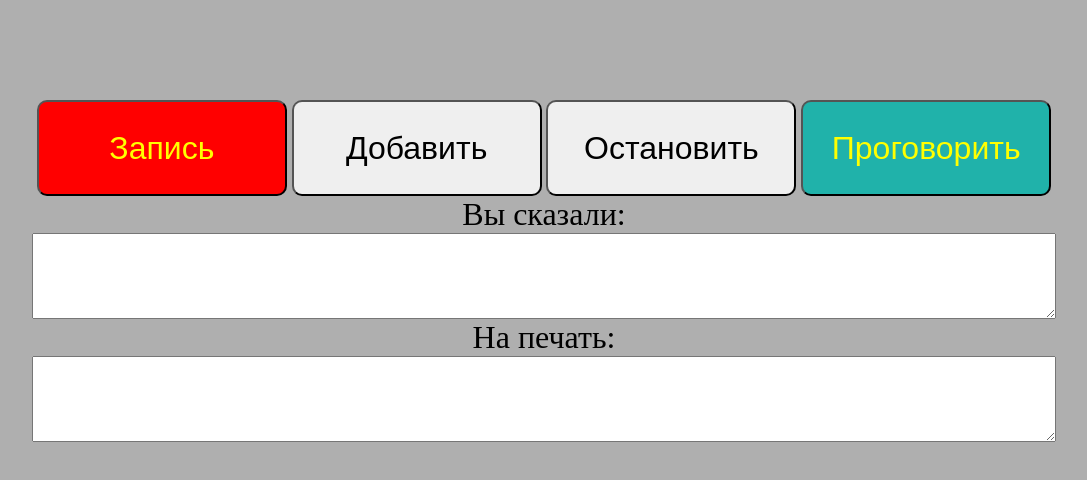
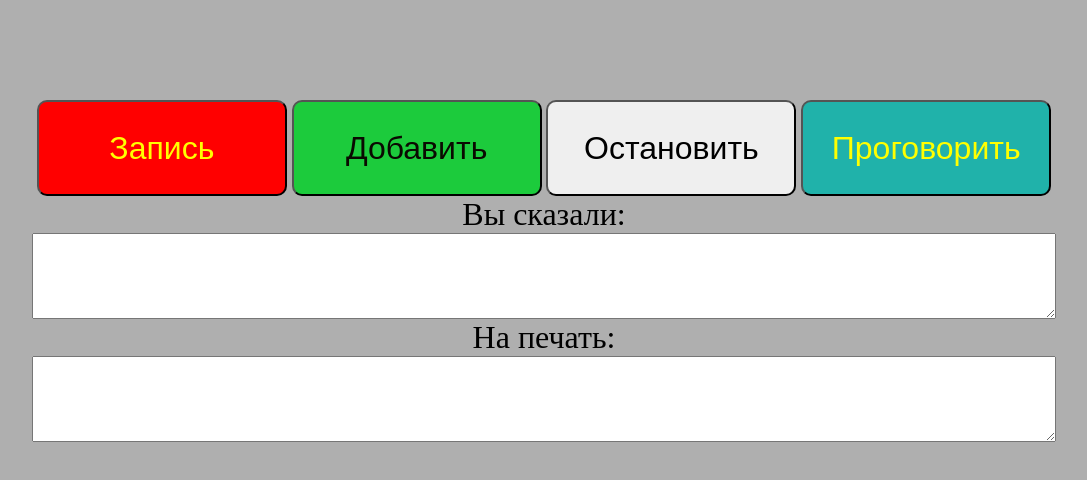
Before and after one commit to viacheslavorlov/SpeakAndPrint, a plain HTML site: page index.html in a window 1280 px wide. Shown: the whole page, without its empty margins (96-1183 px from the left). Drawn offline with Linux system fonts and the light colour scheme.

Commit message:
улучшена стилизация

```diff
--- a/style.css
+++ b/style.css
@@ -21,7 +21,7 @@ button {
     color: yellow;
 }
 
-#record:hover, #listen:hover, #stop:hover {
+button:hover {
     border: solid black 5px;
     box-shadow: 15px 10px 10px rgba(0, 0, 0, 0.3);
 }
@@ -40,6 +40,11 @@ button {
     width: 80vw;
 }
 
+#add {
+    background-color: rgb(28, 203, 60);
+    color: rgb(10, 10, 1);
+}
+
 label {
     font-size: 2em;
 }
```
